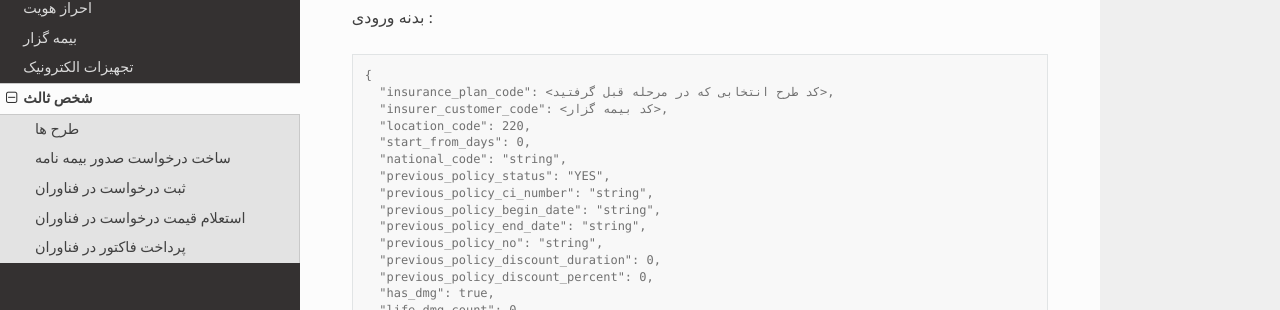
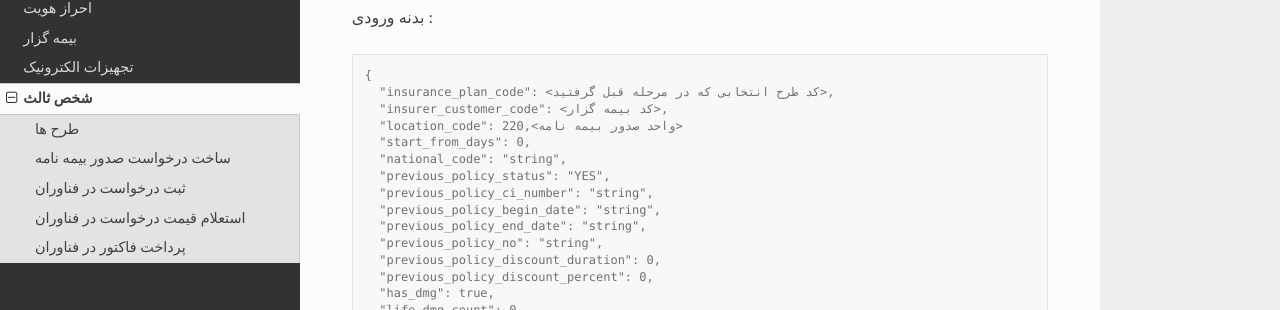
Before and after one commit to artaabbasi/mihan-issue, a Sphinx documentation site: the page built from docs/source/third_party.rst, in a window 1280 px wide and 900 px high, scrolled down 1618 px. Shown: the part 141-451 px from the top of the window. Built offline with Sphinx 7.4.7 and the Read the Docs theme 3.1.0, drawn with Linux system fonts in a browser that asks for light colours; some of the changed lines change nothing that is shown.

Commit message:
Update third_party.rst

```diff
--- a/docs/source/third_party.rst
+++ b/docs/source/third_party.rst
@@ -95,7 +95,7 @@
     {
       "insurance_plan_code": <کد طرح انتخابی که در مرحله قبل گرفتید>,
       "insurer_customer_code": <کد بیمه گزار>,
-      "location_code": 220,
+      "location_code": 220,<واحد صدور بیمه نامه>
       "start_from_days": 0,
       "national_code": "string",
       "previous_policy_status": "YES",
```
